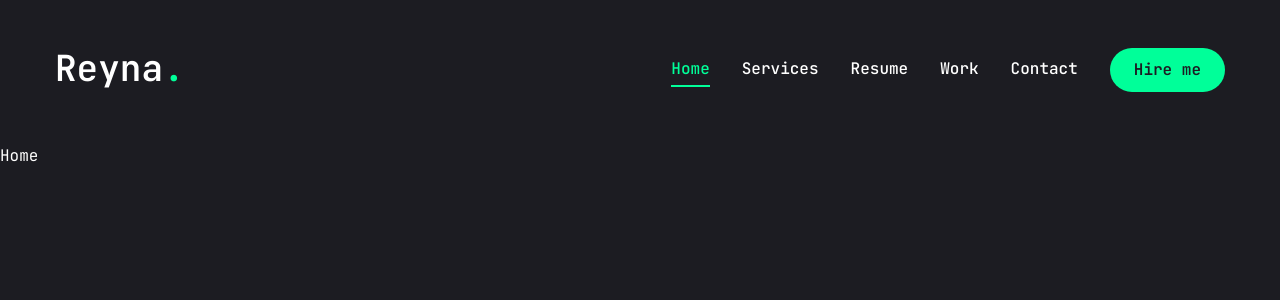
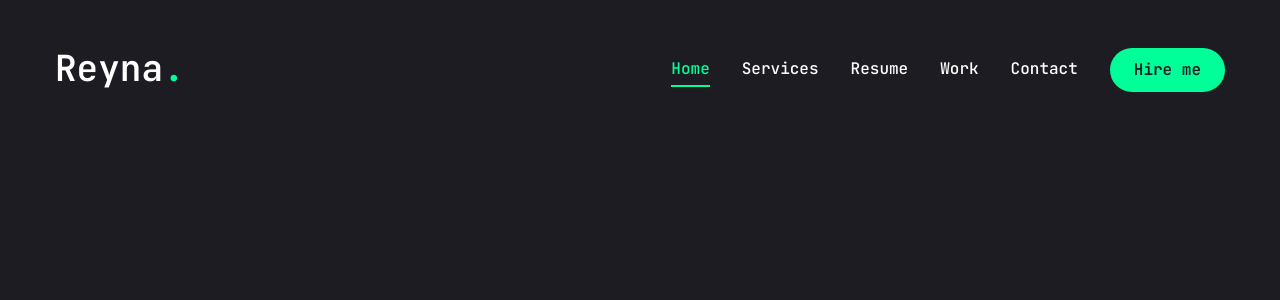
Before and after one commit to reynaroma/reyna-portfolio, a Next.js app: page / in a window 1280 px wide. Shown: the top 300 px of the page. Built offline with nearby package versions, Linux system fonts and the light colour scheme.

Commit message:
Import the Button and FiDonwload and replace the div with section

```diff
--- a/app/page.jsx
+++ b/app/page.jsx
@@ -1,8 +1,9 @@
-import React from 'react'
+import { Button } from "@/components/ui/button";
+import { FiDownload } from "react-icons/fi";
 
 const Home = () => {
   return (
-    <div>Home</div>
+    <section className="h-full"></section>
   )
 }
 
```
